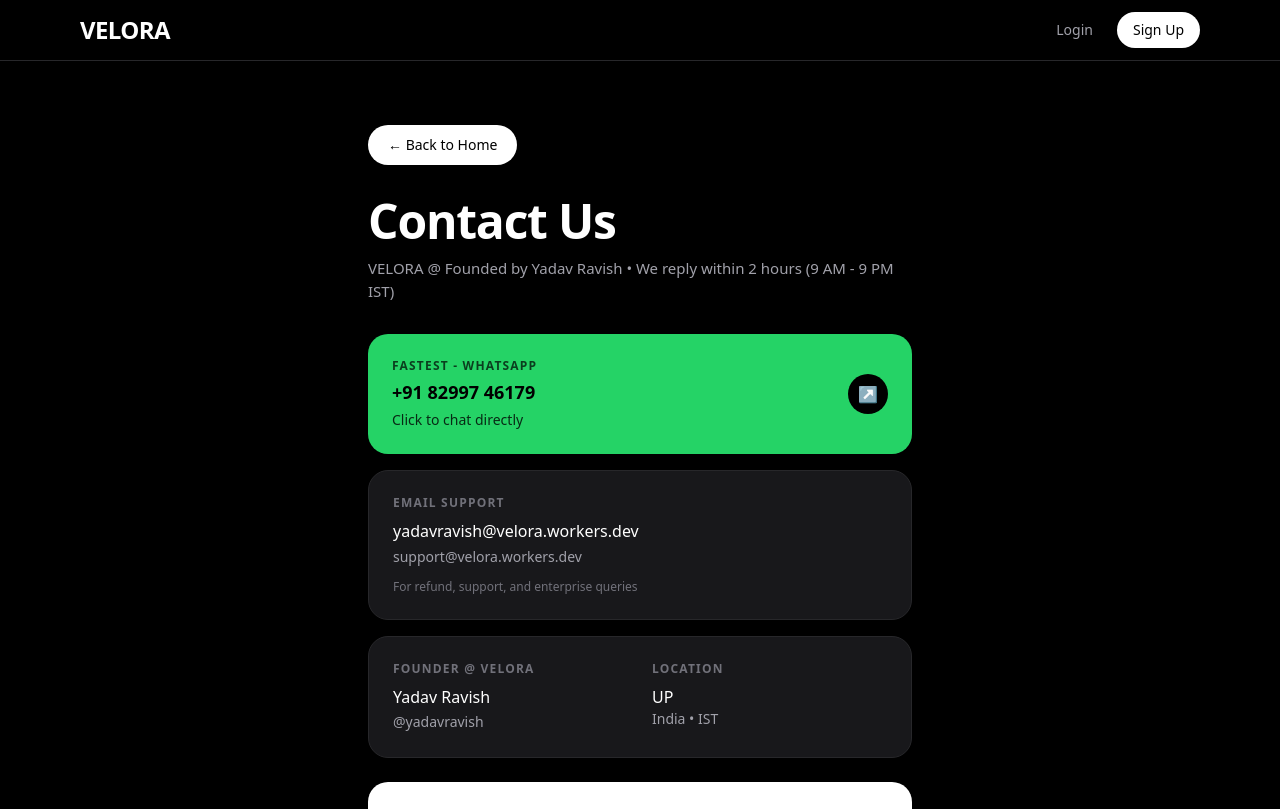
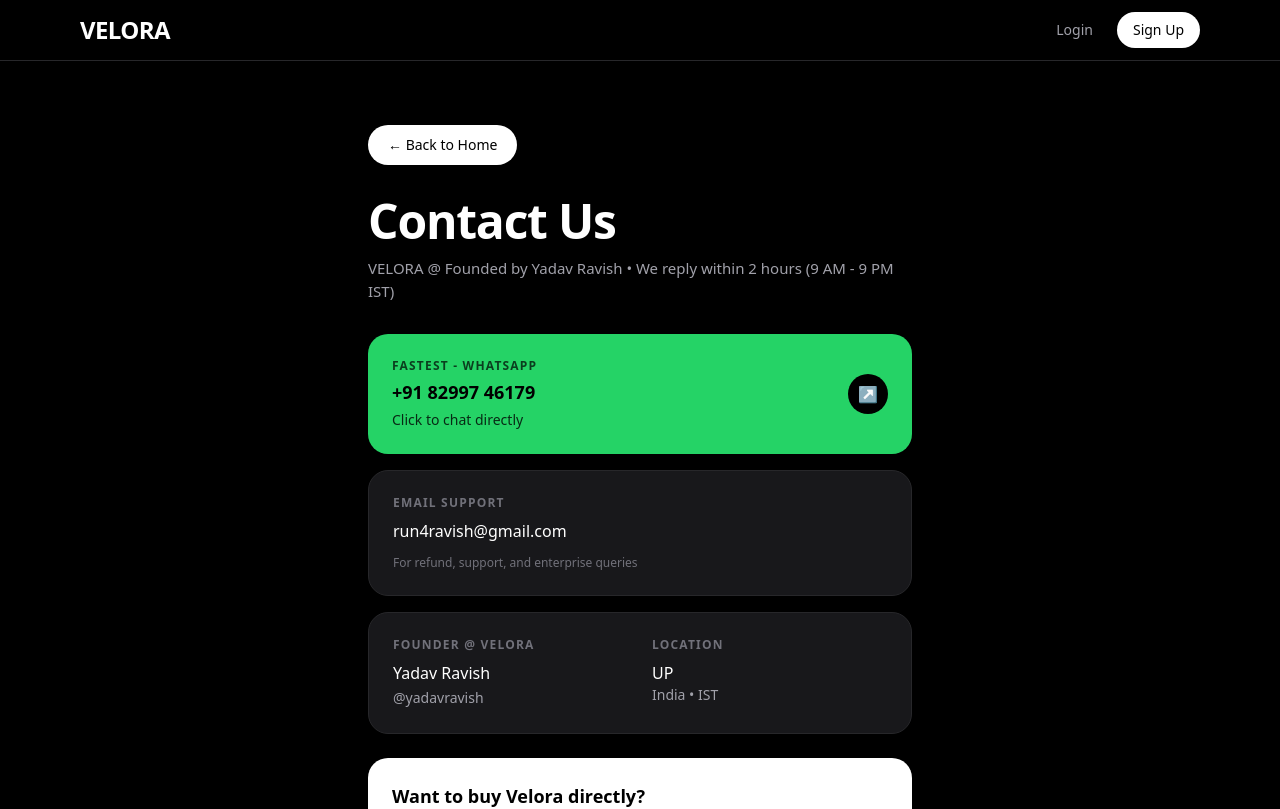
Before and after one commit to Ravs10/saas-starter-kit, a Next.js app: page /contact in a window 1280 px wide. Shown: the top 809 px of the page. Built offline with nearby package versions, Linux system fonts and the light colour scheme.

Commit message:
Update email contacts in contact page

```diff
--- a/app/contact/page.tsx
+++ b/app/contact/page.tsx
@@ -24,8 +24,7 @@ export default function ContactPage() {
           {/* Email */}
           <div className="bg-zinc-900 p-6 rounded-[20px] border border-zinc-800">
             <p className="text-xs font-bold tracking-widest uppercase text-zinc-500">Email Support</p>
-            <a href="mailto:yadavravish@velora.workers.dev" className="font-medium mt-2 block text-white hover:underline">yadavravish@velora.workers.dev</a>
-            <a href="mailto:support@velora.workers.dev" className="font-medium mt-1 block text-zinc-400 text-sm hover:underline">support@velora.workers.dev</a>
+            <a href="mailto:run4ravish@gmail.com" className="font-medium mt-2 block text-white hover:underline">run4ravish@gmail.com</a>
             <p className="text-xs text-zinc-500 mt-3">For refund, support, and enterprise queries</p>
           </div>
 
@@ -49,7 +48,7 @@ export default function ContactPage() {
             <p className="text-sm text-gray-600 mt-2">Send a WhatsApp with <span className="font-bold text-black">"BUY VELORA - SaaS Starter Kit"</span> and get instant payment link + GitHub access within 2 hours.</p>
             <div className="mt-4 flex gap-3">
               <a href="https://wa.me/918299746179?text=Hi%20Ravish,%20I%20want%20to%20buy%20Velora%20Pro%20-%20Rs%203999" target="_blank" className="bg-black text-white px-5 py-2.5 rounded-full text-sm font-bold">Buy on WhatsApp</a>
-              <a href="mailto:yadavravish@velora.workers.dev?subject=Buy%20Velora%20Pro%20-%20Rs%203999" className="border border-gray-200 px-5 py-2.5 rounded-full text-sm font-medium">Email to Buy</a>
+              <a href="mailto:run4ravish@gmail.com?subject=Buy%20Velora%20Pro%20-%20Rs%203999" className="border border-gray-200 px-5 py-2.5 rounded-full text-sm font-medium">Email to Buy</a>
             </div>
           </div>
         </div>
```
